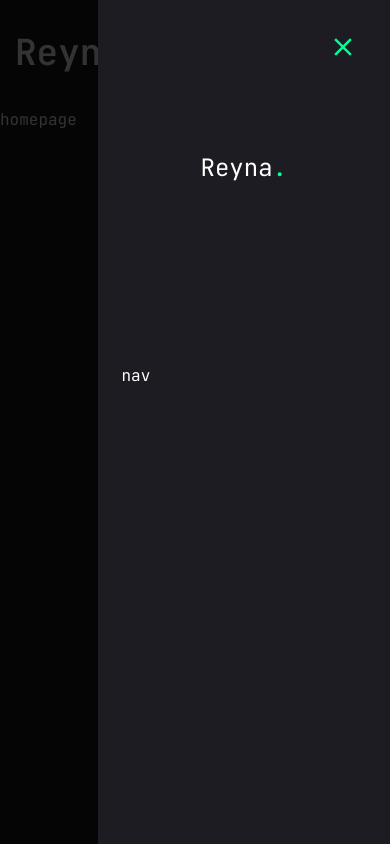
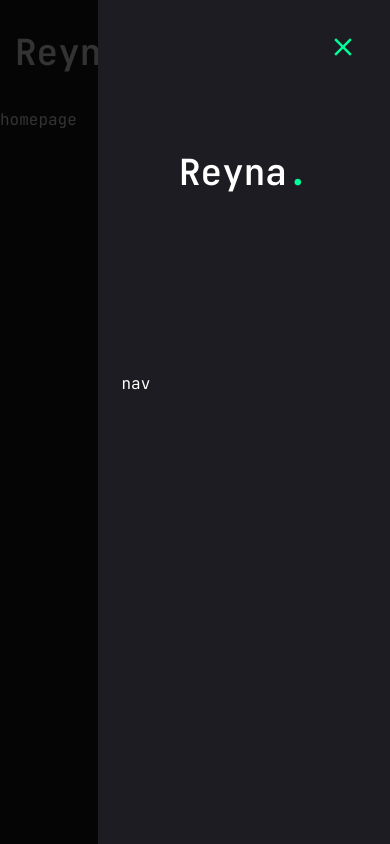
Before and after one commit to reynaroma/reyna-portfolio, a Next.js app: page / in a window 390 px wide. Both pictures are taken after a click on the button 359 px from the left and 48 px from the top of the page. Built offline with nearby package versions, Linux system fonts and the light colour scheme.

Commit message:
Add h1 element and wrap the logo

```diff
--- a/components/ui/MobileNav.jsx
+++ b/components/ui/MobileNav.jsx
@@ -40,7 +40,9 @@ function MobileNav() {
         {/* logo */}
         <div className="mt-32 mb-40 text-center text-2xl">
           <Link href="/">
-            Reyna<span className="text-accent">.</span>
+            <h1 className="text-4xl font-semibold">
+              Reyna<span className="text-accent">.</span>
+            </h1>
           </Link>
         </div>
         {/* nav */}
```
